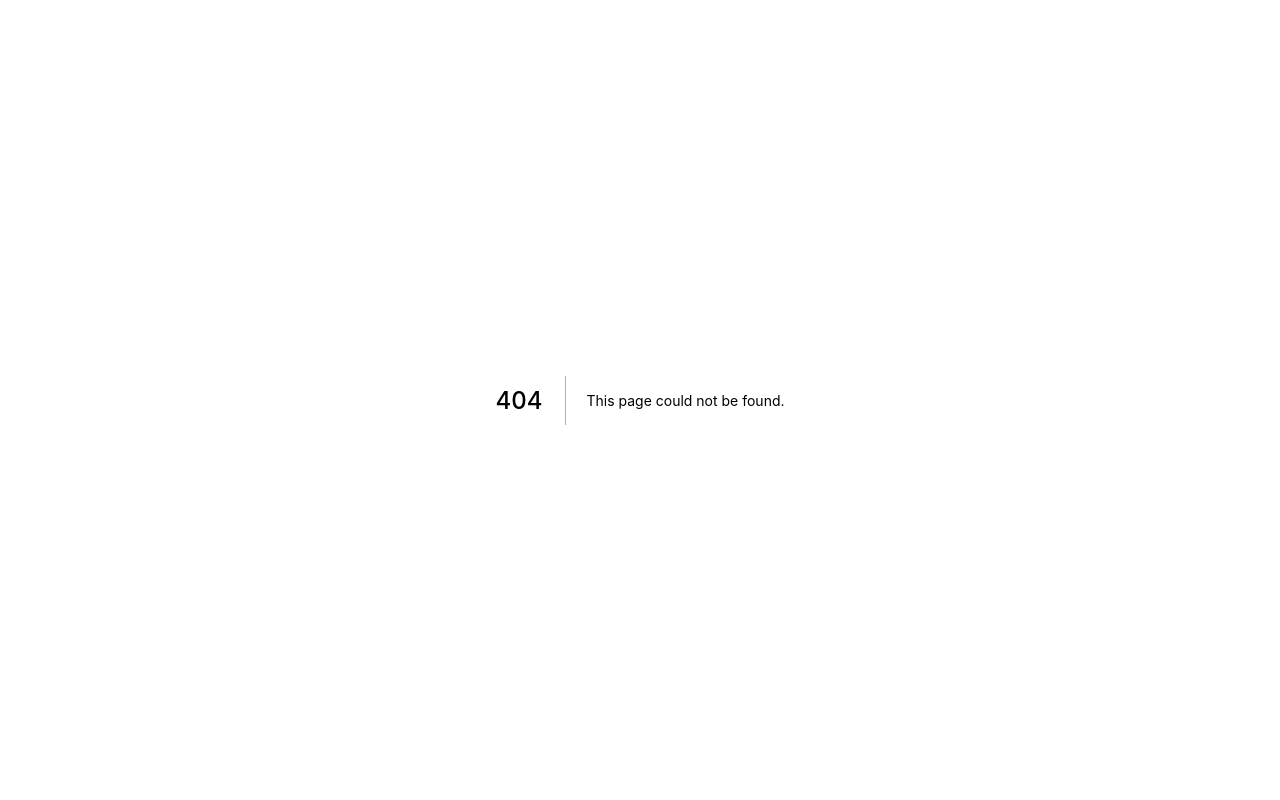
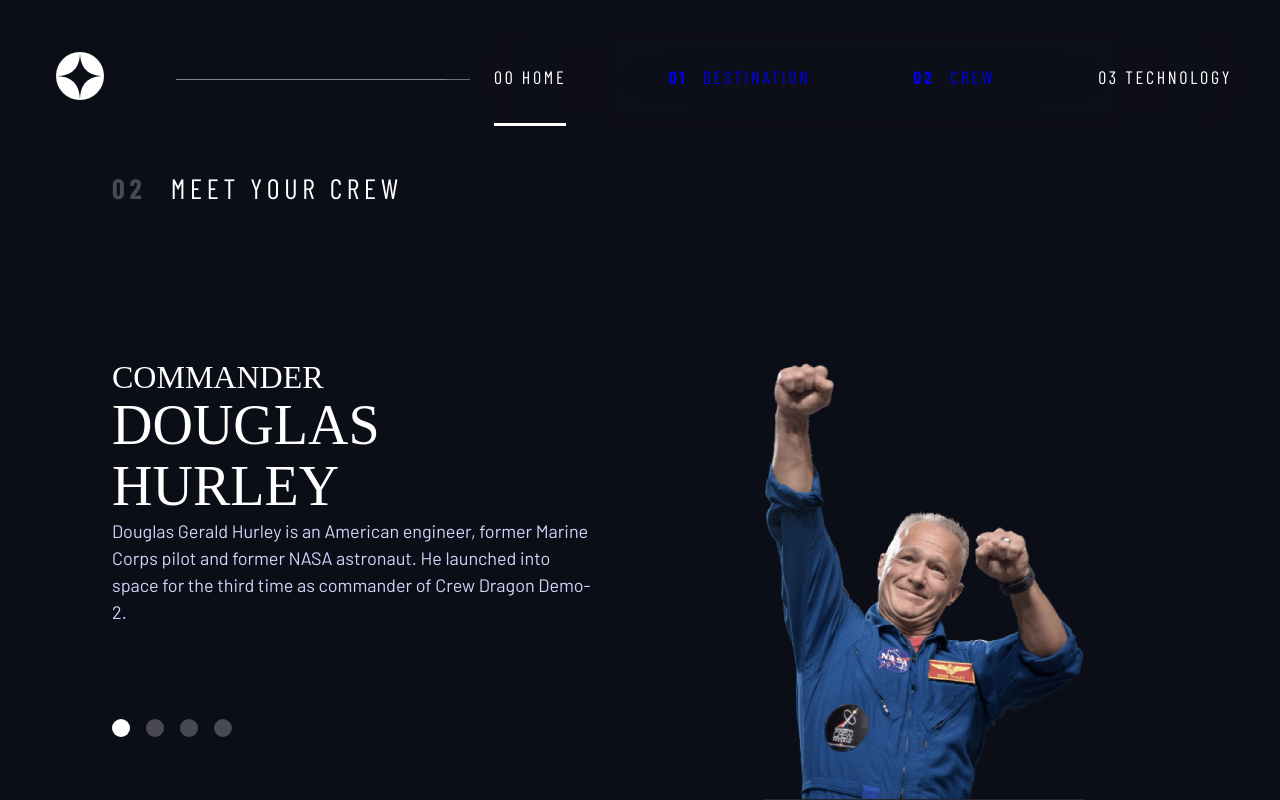
Before and after one commit to GustavoCarv/Space-Travel, a Next.js app: page /crew in a window 1280 px wide. Before the commit this address had no page. Built offline with nearby package versions, Linux system fonts and the light colour scheme; a web font is replaced by a local one.

Commit message:
add: estilização e lógica da página de crew

```diff
--- /dev/null
+++ b/pages/crew.tsx
@@ -0,0 +1,81 @@
+import Link from "next/link";
+import Head from "next/head";
+import Header from "../src/components/Header";
+import data from "../public/data.json";
+import { useState } from "react";
+import Image from "next/image";
+import douglaPic from "../public/assets/crew/image-douglas-hurley.png";
+import markPic from "../public/assets/crew/image-mark-shuttleworth.png";
+import victorPic from "../public/assets/crew/image-victor-glover.png";
+import anoushehPic from "../public/assets/crew/image-anousheh-ansari.png";
+
+function Crew(): JSX.Element {
+  const pageInfo = data.crew;
+  console.log(pageInfo);
+  const [mainSrc, setMainSrc] = useState<StaticImageData>(douglaPic);
+  const [info, setInfo] = useState("Douglas Hurley");
+
+  const mainContent = pageInfo.map((item, index) => {
+    if (item.name === info) {
+      return (
+        <article key={index} className="crew-info">
+          <h2 className="fs-600 ff-serif uppercase">{item.role}</h2>
+          <p className="uppercase fs-700 ff-serif text-white d-block">
+            {item.name}
+          </p>
+          <p className="fs-400 ff-sans-normal text-blue-light">{item.bio}</p>
+        </article>
+      );
+    }
+  });
+
+  const handleActivePicture = (_src: StaticImageData) => {
+    setMainSrc(_src);
+  };
+
+  const handleActiveContent = (_planet: string) => {
+    setInfo(_planet);
+  };
+
+  const handleImageAndContent = (_src: StaticImageData, _planet: string) => {
+    handleActivePicture(_src);
+    handleActiveContent(_planet);
+  };
+
+  return (
+    <div className="body-container crew">
+      <Head>
+        <title>Frontend Mentor | Space tourism website</title>
+      </Head>
+      <Link href="#main">
+        <a className="skip-to-content sr-only">Skip to content</a>
+      </Link>
+      <Header />
+      <main id="main" className="grid-container   grid-container--crew">
+        <h1 className="numbered-title">
+          <span aria-hidden="true">02</span> Meet your crew
+        </h1>
+        {mainContent}
+        <div className="dot-indicators flex">
+          <button aria-selected="true">
+            <span className="sr-only">The commander</span>
+          </button>
+          <button aria-selected="false">
+            <span className="sr-only">The mission specialist</span>
+          </button>
+          <button aria-selected="false">
+            <span className="sr-only">The pilot</span>
+          </button>
+          <button aria-selected="false">
+            <span className="sr-only">The crew enginner</span>
+          </button>
+        </div>
+        <div className="image-container-mobile">
+          <Image src={mainSrc} layout="responsive" priority={true} />
+        </div>
+      </main>
+    </div>
+  );
+}
+
+export default Crew;
--- a/src/components/Header/Header.tsx
+++ b/src/components/Header/Header.tsx
@@ -3,14 +3,10 @@ import logo from "../../../public/assets/shared/logo.svg";
 import { useState } from "react";
 import Link from "next/link";
 
-type Props = {
-  changeActivePage: (page: string) => void;
-};
-const Header = (props: Props) => {
+const Header = () => {
   const [isActive, setIsActive] = useState(false);
 
   const handleMobileMenu = (): void => {
-    console.log(isActive);
     setIsActive(!isActive);
   };
 
@@ -43,12 +39,7 @@ const Header = (props: Props) => {
             <span aria-hidden="true">00 </span> Home
           </li>
 
-          <li
-            className="ff-sans-cond uppercase text-white letter-spacing-2"
-            onClick={() => {
-              props.changeActivePage("destinations");
-            }}
-          >
+          <li className="ff-sans-cond uppercase text-white letter-spacing-2">
             <Link href="/destinations">
               <a>
                 <span aria-hidden="true">01 </span> Destination
@@ -56,20 +47,14 @@ const Header = (props: Props) => {
             </Link>
           </li>
 
-          <li
-            className="ff-sans-cond uppercase text-white letter-spacing-2"
-            onClick={() => {
-              props.changeActivePage("crew");
-            }}
-          >
-            <span aria-hidden="true">02 </span> Crew
+          <li className="ff-sans-cond uppercase text-white letter-spacing-2">
+            <Link href="/crew">
+              <a>
+                <span aria-hidden="true">02 </span> Crew
+              </a>
+            </Link>
           </li>
-          <li
-            className="ff-sans-cond uppercase text-white letter-spacing-2"
-            onClick={() => {
-              props.changeActivePage("technology");
-            }}
-          >
+          <li className="ff-sans-cond uppercase text-white letter-spacing-2">
             <span aria-hidden="true">03 </span> Technology
           </li>
         </ul>
--- a/styles/globals.css
+++ b/styles/globals.css
@@ -636,7 +636,7 @@ select {
   padding-top: 2.5rem;
   margin-top: 2.5rem;
 }
-.destination-meta > * > *{
+.destination-meta > * > * {
   max-width: none;
 }
 
@@ -669,20 +669,16 @@ select {
       ". image tabs ."
       ". image content .";
   }
-  .grid-container--destination .tab-list{
+  .grid-container--destination .tab-list {
     justify-content: flex-start;
   }
-
-
 }
 .image-container-mobile {
   grid-area: image;
-
 }
 
 @media (max-width: 45rem) {
   .image-container-mobile {
-
     width: 60%;
     margin: 1rem auto 0;
   }
@@ -698,12 +694,89 @@ select {
   }
 }
 @media (min-width: 45rem) {
-  .destination-meta{
+  .destination-meta {
     justify-content: flex-start;
-    --gap: min(5vw,7rem);
+    --gap: min(5vw, 7rem);
   }
   .numbered-title {
     transform: translateX(-20%);
-    margin-bottom: 5rem
+    margin-bottom: 5rem;
   }
 }
+
+/* Crew Layout */
+
+.grid-container--crew {
+  grid-template-areas:
+    "title"
+    "image"
+    "tabs"
+    "content";
+}
+
+.grid-container--crew .numbered-title {
+  transform: unset;
+  grid-area: title;
+}
+
+.crew-info {
+  grid-area: content;
+}
+
+.grid-container--crew > * + * {
+  margin-top: 2rem;
+}
+
+.grid-container--crew .image-container-mobile {
+  grid-area: image;
+  width: 80%;
+  border-bottom: 1px solid rgb(var(--clr-white), 0.1);
+}
+
+.grid-container--crew .dot-indicators {
+  grid-area: tabs;
+  justify-content: center;
+  margin-bottom: 2rem;
+}
+
+.grid-container--crew .crew-info {
+  grid-area: content;
+}
+
+@media screen and (min-width: 35rem) {
+  .grid-container--crew {
+    grid-template-areas:
+      "title"
+      "content"
+      "tabs"
+      "image";
+    padding-bottom: 0;
+  }
+  .grid-container--crew .image-container-mobile {
+    width: 70%;
+
+  }
+}
+
+@media screen and (min-width: 45rem) {
+  .grid-container--crew {
+    grid-template-areas:
+      ". title title ."
+      " . content image . "
+      " . tabs image . ";
+    padding-bottom: 0;
+  }
+
+  .grid-container--crew .image-container-mobile {
+    width: clamp(60%, 25vw, 90%);
+    align-self: end;
+
+  }
+  .grid-container--crew .dot-indicators {
+    justify-self: start;
+
+  }
+  .grid-container--crew .crew-info {
+    justify-self: start;
+  }
+}
```
Also changed, not shown: pages/destinations.tsx (+1 -18 lines), pages/index.tsx (+1 -17 lines).
